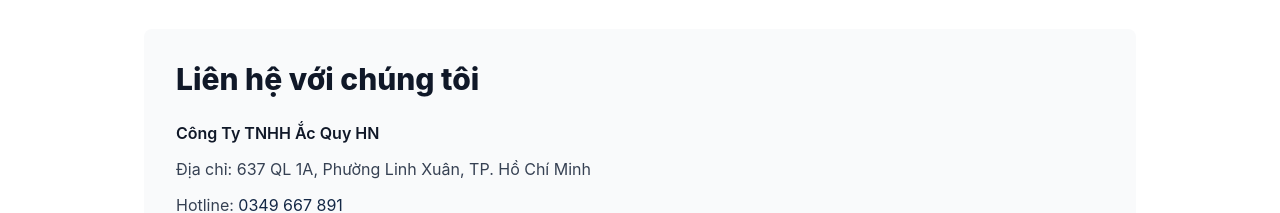
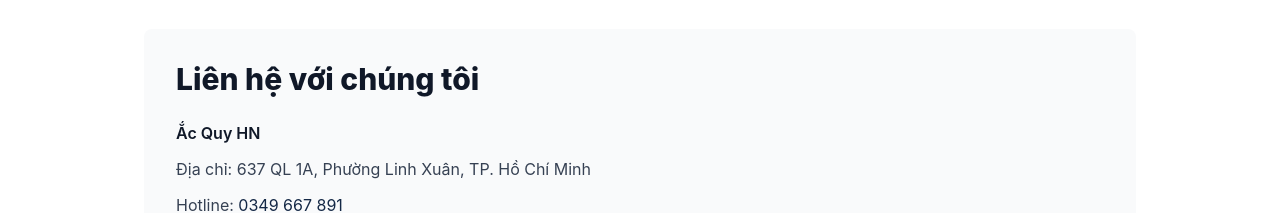
Before and after one commit to xuanthao18122000/hn-battery-web, a Next.js app: page /about in a window 1280 px wide. Shown: the part 1260-1473 px from the top of the page. Built offline with nearby package versions, Linux system fonts and the light colour scheme; no server answers.

Commit message:
add code

```diff
--- a/src/app/(website)/about/page.tsx
+++ b/src/app/(website)/about/page.tsx
@@ -28,7 +28,9 @@
   "ắc quy GS",
   "ắc quy Rocket",
   "ắc quy Yamato",
-  "Công Ty TNHH Ắc Quy HN",
+  "Ắc Quy HN",
+  "Ắc Quy SG",
+  "Ắc Quy Sài Gòn",
   "Ắc Quy HN Sài Gòn",
   "acquyhn",
   "acquyhnsaigon",
@@ -67,7 +69,7 @@
   inLanguage: "vi-VN",
   mainEntity: {
     "@type": "Organization",
-    name: "Công Ty TNHH Ắc Quy HN",
+    name: "Ắc Quy HN",
     alternateName: ["Ắc Quy HN", "Ắc Quy HN Sài Gòn"],
     url: baseUrl,
     telephone: contactPhone,
@@ -187,7 +189,7 @@
             <div className="bg-gray-50 p-8 rounded-lg not-prose">
               <h2 className="text-3xl font-bold text-gray-900 mb-6">Liên hệ với chúng tôi</h2>
               <div className="space-y-3 text-gray-700">
-                <p className="font-semibold text-gray-900">Công Ty TNHH Ắc Quy HN</p>
+                <p className="font-semibold text-gray-900">Ắc Quy HN</p>
                 <p>Địa chỉ: {storeAddress}</p>
                 <p>
                   Hotline:{" "}
--- a/src/app/(website)/contact/layout.tsx
+++ b/src/app/(website)/contact/layout.tsx
@@ -2,13 +2,13 @@
 import { siteUrlAlt } from "@/config/site";
 
 export const metadata: Metadata = {
-  title: "Liên hệ - Công Ty TNHH Ắc Quy HN",
-  description: "Liên hệ Công Ty TNHH Ắc Quy HN - Địa chỉ cửa hàng, hotline, form gửi tin nhắn. Hỗ trợ tư vấn ắc quy 24/7.",
+  title: "Liên hệ - Ắc Quy HN",
+  description: "Liên hệ Ắc Quy HN - Địa chỉ cửa hàng, hotline, form gửi tin nhắn. Hỗ trợ tư vấn ắc quy 24/7.",
   keywords: "liên hệ Ắc Quy HN, cửa hàng ắc quy, hotline ắc quy, acquyhn, Ắc Quy HN Sài Gòn",
   alternates: { canonical: `${siteUrlAlt}/contact` },
   openGraph: {
-    title: "Liên hệ - Công Ty TNHH Ắc Quy HN",
-    description: "Liên hệ Công Ty TNHH Ắc Quy HN - Địa chỉ, hotline, form gửi tin nhắn",
+    title: "Liên hệ - Ắc Quy HN",
+    description: "Liên hệ Ắc Quy HN - Địa chỉ, hotline, form gửi tin nhắn",
     url: `${siteUrlAlt}/contact`,
     images: ["/og-image.jpg"],
   },
--- a/src/app/(website)/dealer-price/page.tsx
+++ b/src/app/(website)/dealer-price/page.tsx
@@ -4,14 +4,14 @@
 import { ICON_SIZE } from '@/lib/icons'
 
 export const metadata: Metadata = {
-  title: "Báo giá đại lý - Công Ty TNHH Ắc Quy HN Sài Gòn",
+  title: "Báo giá đại lý - Ắc Quy HN Sài Gòn",
   description: "Chương trình tuyển đại lý ắc quy trên toàn quốc. Chiết khấu tốt nhất, hỗ trợ marketing, kỹ thuật. Liên hệ ngay để nhận báo giá.",
   keywords: "báo giá đại lý, tuyển đại lý ắc quy, phân phối ắc quy, đại lý ắc quy, Ắc Quy HN, acquyhn, acquyhnsaigon, Ắc Quy HN Sài Gòn",
   alternates: {
     canonical: `${siteUrlAlt}/dealer-price`,
   },
   openGraph: {
-    title: "Báo giá đại lý - Công Ty TNHH Ắc Quy HN Sài Gòn",
+    title: "Báo giá đại lý - Ắc Quy HN Sài Gòn",
     description: "Chương trình tuyển đại lý ắc quy trên toàn quốc với chiết khấu tốt nhất",
     url: `${siteUrlAlt}/dealer-price`,
     images: ["/og-image.jpg"],
@@ -42,7 +42,7 @@
                 Ắc quy là một trong những mặt hàng tiềm năng trên thị trường, nhu cầu sử dụng các sản phẩm dầu nhớt ngày một tăng, chính vì thế nhiều nhà đầu tư đã lựa chọn mặt hàng này để kinh doanh và việc tìm được một nhà phân phối dầu nhớt uy tín là điều hết sức quan trọng.
               </p>
               <p className="text-gray-700 leading-relaxed mb-4">
-                Hiện tại, công ty TNHH Ắc Quy HN Sài Gòn đang tuyển dụng đại lý khắp các tỉnh thành trên toàn quốc cho các thương hiệu Ắc quy nhập khẩu và được phân phối chính thức bởi Ắc Quy HN. Chúng tôi mong muốn hợp tác mở rộng thị trường tạo thu nhập ổn định lâu dài cho tất cả mọi khách hàng trên toàn quốc.
+                Hiện tại, Ắc Quy HN Sài Gòn đang tuyển dụng đại lý khắp các tỉnh thành trên toàn quốc cho các thương hiệu Ắc quy nhập khẩu và được phân phối chính thức bởi Ắc Quy HN. Chúng tôi mong muốn hợp tác mở rộng thị trường tạo thu nhập ổn định lâu dài cho tất cả mọi khách hàng trên toàn quốc.
               </p>
               <p className="text-gray-700 leading-relaxed mb-4">
                 Ắc Quy HN Sài Gòn chiết khấu % tốt nhất cho mọi khách hàng. Chúng tôi kêu gọi hợp tác từ các chủ doanh nghiệp, cửa hàng nội thất ô tô xe máy, tiệm sửa xe,…
@@ -111,7 +111,7 @@
                 </li>
                 <li className="flex items-start gap-3">
                   <CheckCircle2 className="w-6 h-6 text-primary flex-shrink-0 mt-1" />
-                  <span className="text-gray-700">Có kiến thức trong lĩnh vực kinh doanh phù hợp với sản phẩm của công ty Ắc Quy HN.</span>
+                  <span className="text-gray-700">Có kiến thức trong lĩnh vực kinh doanh phù hợp với sản phẩm của Ắc Quy HN.</span>
                 </li>
                 <li className="flex items-start gap-3">
                   <CheckCircle2 className="w-6 h-6 text-primary flex-shrink-0 mt-1" />
--- a/src/components/website/HomeBrandSection.tsx
+++ b/src/components/website/HomeBrandSection.tsx
@@ -84,8 +84,11 @@
     <section className="container mx-auto px-4 pb-4 max-w-7xl mt-8">
       {/* Block 1: Title + Description */}
       <div className="text-center max-w-3xl mx-auto mb-10">
-        <h2 className="text-2xl md:text-3xl font-bold mb-4 text-accent">
-          Thương Hiệu Ắc Quy Chính Hãng
+        <h2 className="text-2xl font-bold leading-snug text-accent mb-4 md:text-3xl">
+          Thương Hiệu Ắc Quy
+          <br className="sm:hidden" aria-hidden />
+          <span className="hidden sm:inline"> </span>
+          Chính Hãng
         </h2>
         <p className="text-gray-600 leading-relaxed">
           Ắc Quy HN Sài Gòn phân phối độc quyền các thương hiệu ắc quy hàng đầu thế giới với chất lượng đảm bảo và giá cả hấp dẫn nhất cho mọi dòng xe ô tô và xe máy.
```
Also changed, not shown: 1 other file (tests, documents, lock files or other folders).
